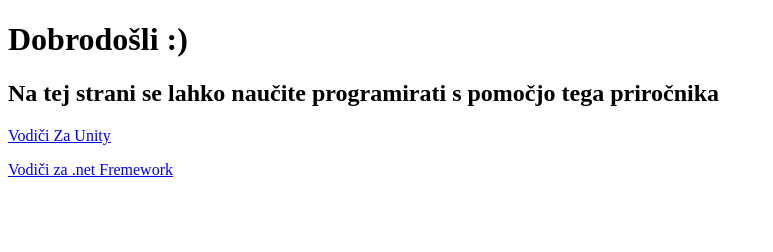
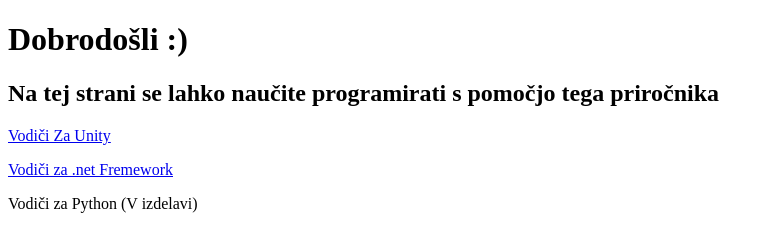
Before and after one commit to erikrex007Yimmy/UcimSeProgramerat, a plain HTML site: page index.html in a window 1280 px wide. Shown: the whole page, without its empty margins (0-773 px from the left). Drawn offline with Linux system fonts and the light colour scheme.

Commit message:
Update index.html

```diff
--- a/index.html
+++ b/index.html
@@ -13,5 +13,6 @@
 	<a href="Unity/UnityIndex.html">Vodiči Za Unity</a>
 	<p></p>
 	<a href="net/NetIndex.html">Vodiči za .net Fremework</a>
+	<p>Vodiči za Python (V izdelavi)</p>
 </body>
 </html>
```
